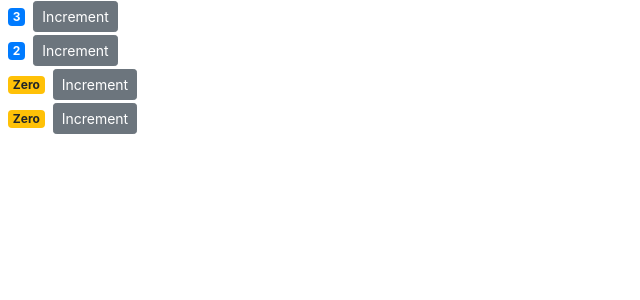
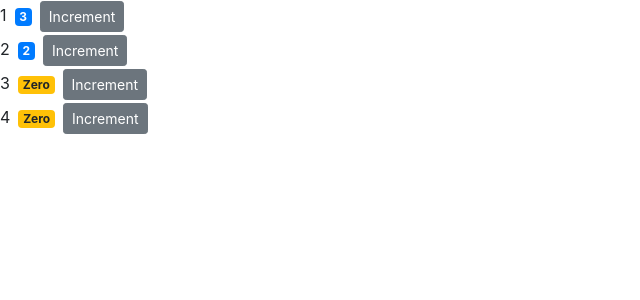
Before and after one commit to gchoi/react-tutorial, a React (Create React App) app: page / in a window 1280 px wide. Shown: the top 300 px of the page, without its empty margins (0-640 px from the left). Built offline with nearby package versions, Linux system fonts and the light colour scheme.

Commit message:
[Tut #14] - Passing Children

```diff
--- a/src/components/counter.jsx
+++ b/src/components/counter.jsx
@@ -34,6 +34,7 @@
 
         return (
             <div>
+                { this.props.id }
                 <span className={this.getBadgeClasses()}>{ this.formatCount() }</span>
                 <button
                     onClick = { () => { this.handleIncrement({ id: 1 }) } }
--- a/src/components/counters.jsx
+++ b/src/components/counters.jsx
@@ -15,7 +15,9 @@
         return (
             <div>
                 { this.state.counters.map(counter =>
-                <Counter key={counter.id} value={counter.value} />
+                <Counter key={counter.id} value={counter.value} id={counter.id}>
+                    <h4>Counter #{counter.id}</h4>
+                </Counter>
                 ) }
             </div>
         );
```
